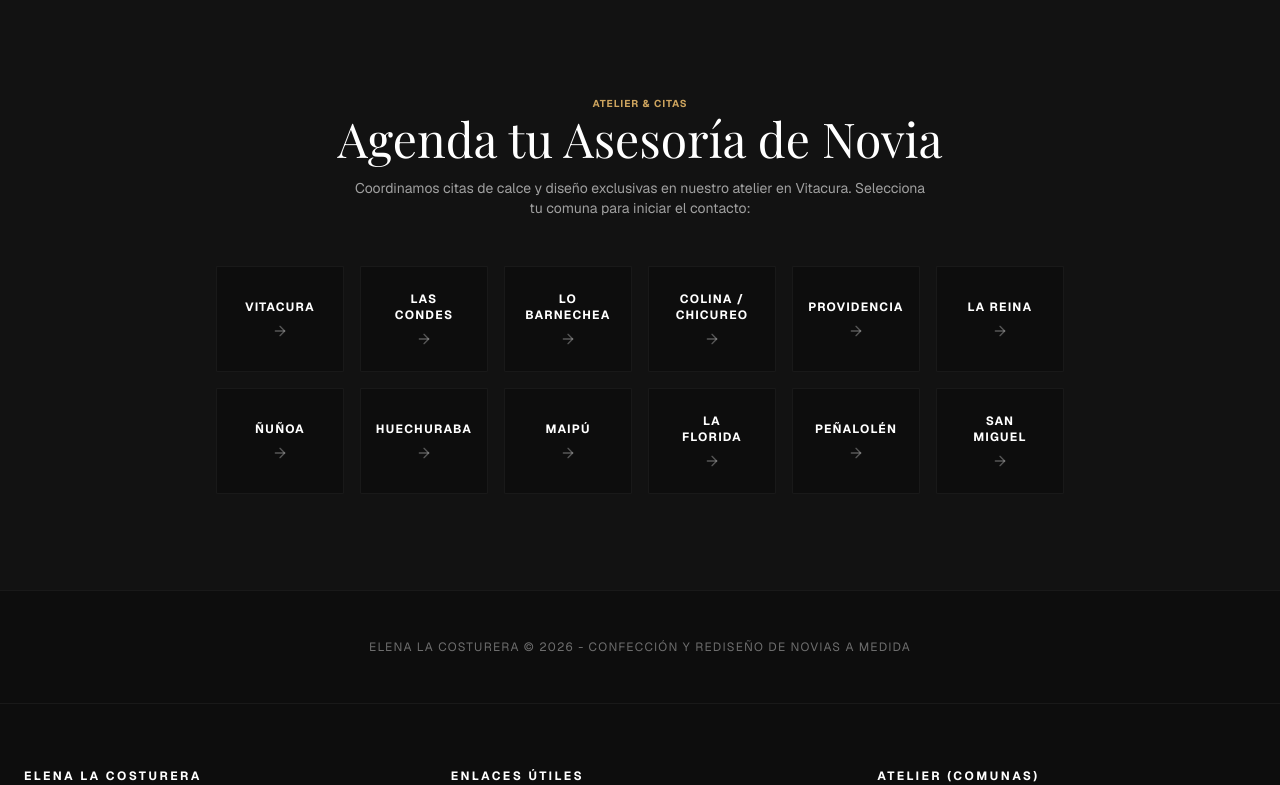
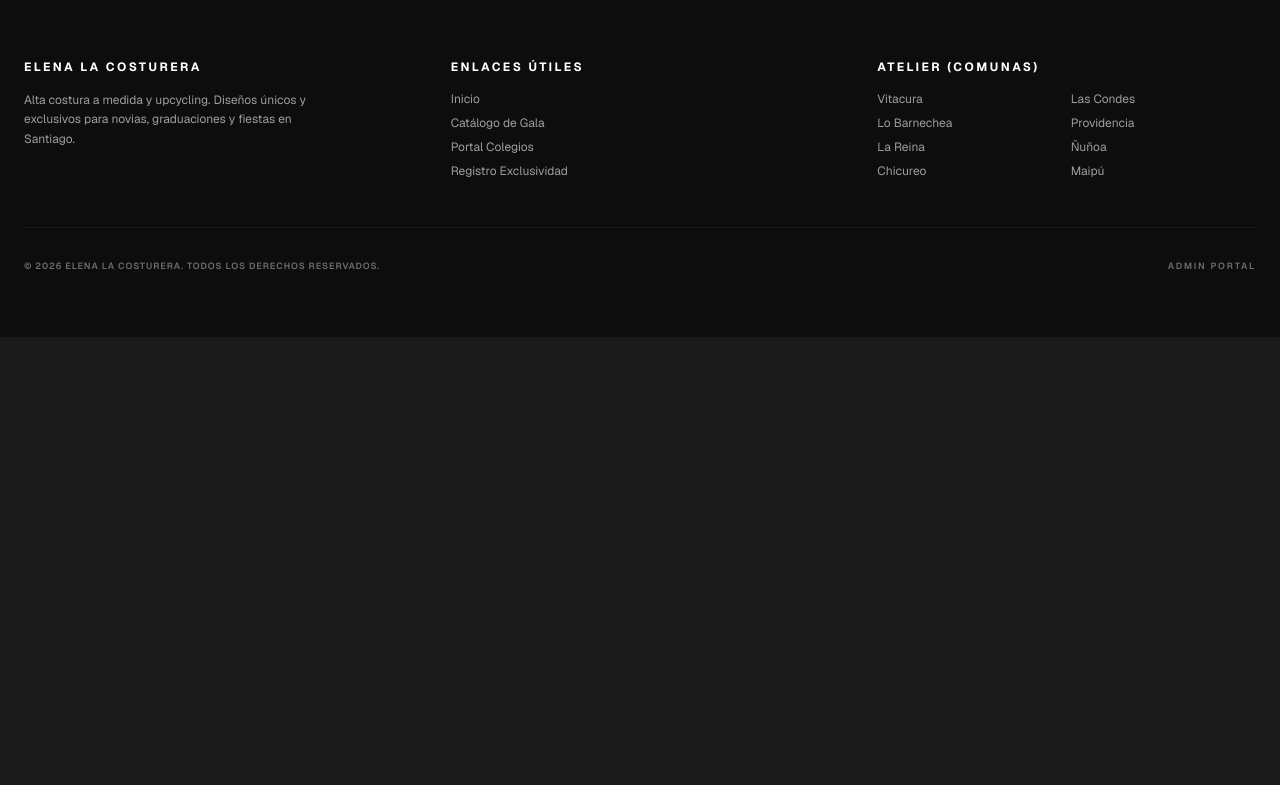
Before and after one commit to Gaz-Style/elena-atelier, a Next.js app: page /novias in a window 1280 px wide. Shown: the part 2012-2797 px from the top of the page. After the commit the page ends 2349 px from the top, so only its background shows below. Built offline with nearby package versions, Linux system fonts and the light colour scheme; a web font is replaced by a local one.

Commit message:
UI: Remove redundant comunas sections and local footers from pages, since they are now in the global Footer

```diff
--- a/src/app/novias/page.tsx
+++ b/src/app/novias/page.tsx
@@ -103,49 +103,6 @@ export default function BridalLandingPage() {
                 </div>
             </section>
 
-            {/* Commune Targeting */}
-            <section id="comunas" className="py-24 bg-[#121212]">
-                <div className="max-w-4xl mx-auto px-6 text-center space-y-12">
-                    <div className="space-y-4">
-                        <span className="text-[#cda45e] text-[10px] uppercase tracking-widest font-bold">Atelier & Citas</span>
-                        <h2 className="font-serif text-3xl md:text-5xl text-white">Agenda tu Asesoría de Novia</h2>
-                        <p className="text-white/60 text-xs md:text-sm max-w-xl mx-auto">
-                            Coordinamos citas de calce y diseño exclusivas en nuestro atelier en Vitacura. Selecciona tu comuna para iniciar el contacto:
-                        </p>
-                    </div>
-
-                    <div className="grid grid-cols-2 md:grid-cols-4 lg:grid-cols-6 gap-4">
-                        {[
-                            { name: 'Vitacura', path: 'vitacura' },
-                            { name: 'Las Condes', path: 'las-condes' },
-                            { name: 'Lo Barnechea', path: 'lo-barnechea' },
-                            { name: 'Colina / Chicureo', path: 'chicureo' },
-                            { name: 'Providencia', path: 'providencia' },
-                            { name: 'La Reina', path: 'la-reina' },
-                            { name: 'Ñuñoa', path: 'nunoa' },
-                            { name: 'Huechuraba', path: 'huechuraba' },
-                            { name: 'Maipú', path: 'maipu' },
-                            { name: 'La Florida', path: 'la-florida' },
-                            { name: 'Peñalolén', path: 'penalolen' },
-                            { name: 'San Miguel', path: 'san-miguel' }
-                        ].map((c) => (
-                            <Link
-                                key={c.path}
-                                href={`/novias/${c.path}`}
-                                className="group p-6 bg-[#0d0d0d] border border-white/5 hover:border-[#cda45e] transition-all duration-300 flex flex-col items-center justify-center gap-2 rounded-sm"
-                            >
-                                <span className="text-xs uppercase tracking-widest font-bold text-white group-hover:text-[#cda45e] transition-colors">{c.name}</span>
-                                <ArrowRight className="w-4 h-4 text-white/30 group-hover:translate-x-1 transition-all group-hover:text-[#cda45e]" />
-                            </Link>
-                        ))}
-                    </div>
-                </div>
-            </section>
-
-            {/* Footer */}
-            <footer className="py-12 border-t border-white/5 text-center text-white/40 text-xs bg-[#0d0d0d] tracking-widest uppercase">
-                Elena La Costurera &copy; 2026 - Confección y Rediseño de Novias a Medida
-            </footer>
         </div>
     );
 }
--- a/src/app/portal-colegios/page.tsx
+++ b/src/app/portal-colegios/page.tsx
@@ -125,49 +125,6 @@ export default function PortalColegiosPage() {
                 </div>
             </section>
 
-            {/* Target Communes and Booking Widget Hook */}
-            <section id="comunas" className="py-24 bg-[#121212]">
-                <div className="max-w-4xl mx-auto px-6 text-center space-y-12">
-                    <div className="space-y-4">
-                        <span className="text-[#cda45e] text-[10px] uppercase tracking-widest font-bold">Atelier & Citas</span>
-                        <h2 className="font-serif text-3xl md:text-5xl text-white">Reserva tu Cita de Diseño</h2>
-                        <p className="text-white/60 text-xs md:text-sm max-w-xl mx-auto">
-                            Atendemos exclusivamente con cita previa en nuestro Atelier de Vitacura. Selecciona tu comuna de procedencia para coordinar tu visita:
-                        </p>
-                    </div>
-
-                    <div className="grid grid-cols-2 md:grid-cols-4 lg:grid-cols-6 gap-4">
-                        {[
-                            { name: 'Vitacura', path: 'vitacura' },
-                            { name: 'Las Condes', path: 'las-condes' },
-                            { name: 'Lo Barnechea', path: 'lo-barnechea' },
-                            { name: 'Colina / Chicureo', path: 'chicureo' },
-                            { name: 'Providencia', path: 'providencia' },
-                            { name: 'La Reina', path: 'la-reina' },
-                            { name: 'Ñuñoa', path: 'nunoa' },
-                            { name: 'Huechuraba', path: 'huechuraba' },
-                            { name: 'Maipú', path: 'maipu' },
-                            { name: 'La Florida', path: 'la-florida' },
-                            { name: 'Peñalolén', path: 'penalolen' },
-                            { name: 'San Miguel', path: 'san-miguel' }
-                        ].map((c) => (
-                            <Link
-                                key={c.path}
-                                href={`/graduacion/${c.path}`}
-                                className="group p-6 bg-[#0d0d0d] border border-white/5 hover:border-[#cda45e] transition-all duration-300 flex flex-col items-center justify-center gap-2 rounded-sm"
-                            >
-                                <span className="text-xs uppercase tracking-widest font-bold text-white group-hover:text-[#cda45e] transition-colors">{c.name}</span>
-                                <ArrowRight className="w-4 h-4 text-white/30 group-hover:translate-x-1 transition-all group-hover:text-[#cda45e]" />
-                            </Link>
-                        ))}
-                    </div>
-                </div>
-            </section>
-
-            {/* Footer */}
-            <footer className="py-12 border-t border-white/5 text-center text-white/40 text-xs bg-[#0d0d0d] tracking-widest uppercase">
-                Elena La Costurera &copy; 2026 - Alta Costura a Medida y Upcycling
-            </footer>
         </div>
     );
 }
```
